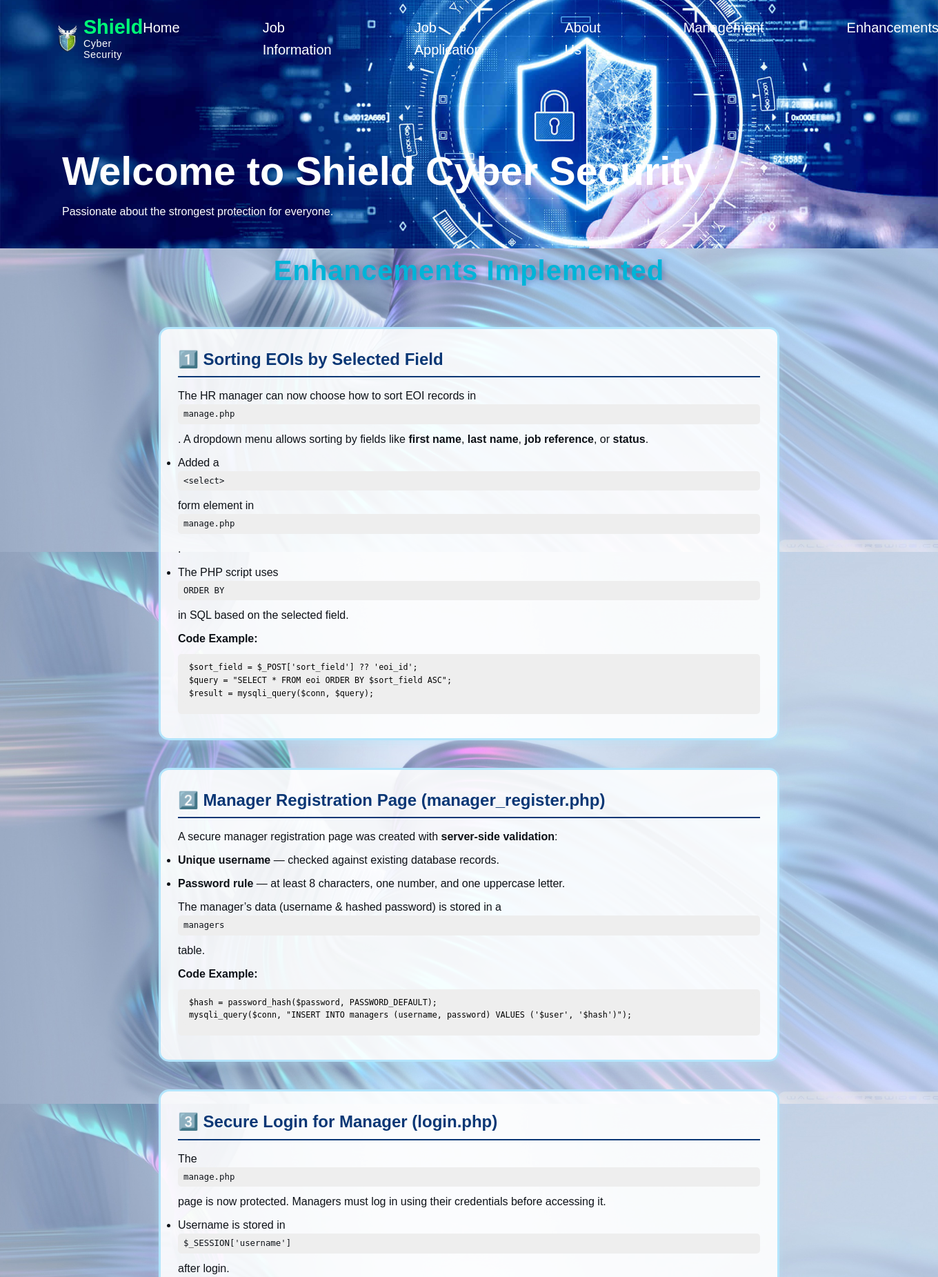
After one commit to Trucphot/thangphuongtruc_2, a PHP site: page /enhancements.php in a window 1360 px wide. The commit adds this page. Shown: the top 1851 px of the page at 69% size. Run offline with PHP 8.4, Linux system fonts and the light colour scheme.

Commit message:
Added login.php

```diff
--- /dev/null
+++ b/enhancements.php
@@ -0,0 +1,106 @@
+<?php
+session_start();
+?>
+
+<!DOCTYPE html>
+<html lang="en">
+<head>
+  <meta charset="UTF-8">
+  <title>Enhancements - G04 Cybersecurity Specialist</title>
+  <meta name="description" content="G04 Cybersecurity Specialist - Enhancements implemented">
+  <meta name="keywords" content="Cybersecurity, G04, Specialist, Enhancements">
+  <meta name="author" content="G04 Cybersecurity Specialist">
+  <meta name="viewport" content="width=device-width, initial-scale=1.0">
+  <link rel="stylesheet" href="styles/main.css">
+  <link rel="stylesheet" href="styles/styleenhancements.css">
+</head>
+<body>
+
+  <?php include("header.inc"); ?>
+
+  <main>
+    <h3>Enhancements Implemented</h3>
+
+    <section>
+      <h2>1️⃣ Sorting EOIs by Selected Field</h2>
+      <p>
+        The HR manager can now choose how to sort EOI records in <code>manage.php</code>.
+        A dropdown menu allows sorting by fields like <b>first name</b>, <b>last name</b>, <b>job reference</b>, or <b>status</b>.
+      </p>
+      <ul>
+        <li>Added a <code>&lt;select&gt;</code> form element in <code>manage.php</code>.</li>
+        <li>The PHP script uses <code>ORDER BY</code> in SQL based on the selected field.</li>
+      </ul>
+      <p><b>Code Example:</b></p>
+      <pre><code>$sort_field = $_POST['sort_field'] ?? 'eoi_id';
+$query = "SELECT * FROM eoi ORDER BY $sort_field ASC";
+$result = mysqli_query($conn, $query);</code></pre>
+    </section>
+
+    <section>
+      <h2>2️⃣ Manager Registration Page (manager_register.php)</h2>
+      <p>
+        A secure manager registration page was created with <b>server-side validation</b>:
+      </p>
+      <ul>
+        <li><b>Unique username</b> — checked against existing database records.</li>
+        <li><b>Password rule</b> — at least 8 characters, one number, and one uppercase letter.</li>
+      </ul>
+      <p>The manager’s data (username & hashed password) is stored in a <code>managers</code> table.</p>
+      <p><b>Code Example:</b></p>
+      <pre><code>$hash = password_hash($password, PASSWORD_DEFAULT);
+mysqli_query($conn, "INSERT INTO managers (username, password) VALUES ('$user', '$hash')");</code></pre>
+    </section>
+
+    <section>
+      <h2>3️⃣ Secure Login for Manager (login.php)</h2>
+      <p>
+        The <code>manage.php</code> page is now protected. Managers must log in using their credentials before accessing it.
+      </p>
+      <ul>
+        <li>Username is stored in <code>$_SESSION['username']</code> after login.</li>
+        <li>Each protected page checks if the session exists before showing content.</li>
+      </ul>
+      <p><b>Code Example:</b></p>
+      <pre><code>session_start();
+if (!isset($_SESSION['username'])) {
+    header("Location: login.php");
+    exit();
+}</code></pre>
+    </section>
+
+    <section>
+      <h2>4️⃣ Lockout After 3 Invalid Login Attempts</h2>
+      <p>
+        To increase security, the login system tracks failed login attempts. After <b>3 failed attempts</b>, the user is <b>locked out</b> for 5 minutes.
+      </p>
+      <ul>
+        <li>Each failed login increments an <code>attempts</code> counter.</li>
+        <li>If counter reaches 3, current time is recorded.</li>
+        <li>The system checks if 5 minutes have passed before allowing login again.</li>
+      </ul>
+      <p><b>Code Example:</b></p>
+      <pre><code>if ($attempts >= 3 && time() - $last_attempt < 300) {
+    echo "Access disabled. Please try again later.";
+} else {
+    // allow login
+}</code></pre>
+    </section>
+
+    <section>
+      <h2>Summary of Enhancements</h2>
+      <ul>
+        <li>✅ Added EOI sorting feature for better data management.</li>
+        <li>✅ Added manager registration with unique username & password validation.</li>
+        <li>✅ Added login system & session-based access control.</li>
+        <li>✅ Added security lockout after 3 failed login attempts.</li>
+      </ul>
+      <p>These enhancements improve the system’s usability, organization, and security.</p>
+    </section>
+
+  </main>
+
+  <?php include("footer.inc"); ?>
+
+</body>
+</html>
--- a/header.inc
+++ b/header.inc
@@ -15,6 +15,8 @@
         <li><a href="jobs.php">Job Information</a></li>
         <li><a href="apply.php">Job Application</a></li>
         <li><a href="about.php">About Us</a></li>
+        <li><a href="login.php">Management</a></li>
+        <li><a href="enhancements.php">Enhancements</a></li>
       </ul>
     </nav>
   </div>
--- /dev/null
+++ b/logout.php
@@ -0,0 +1,6 @@
+<?php
+session_start();
+session_destroy();
+header("Location: index.php");
+exit();
+?>
--- /dev/null
+++ b/styles/styleenhancements.css
@@ -0,0 +1,107 @@
+body {
+  background-image: url('../images/background.jpg');
+  background-size: cover;
+  background-attachment: fixed;
+  background-position: center;
+  line-height: 1.6;
+  display: flex;
+  flex-direction: column;
+}
+
+h3 {
+  color: #00b4d8;
+  text-align: center;
+  font-size: 2.5em;
+  margin-bottom: 50px;
+  text-shadow: 2px 2px 8px rgba(53, 77, 153, 0.5);
+  letter-spacing: 1px;
+  transition: transform 0.3s ease, color 0.3s ease, text-shadow 0.3s ease;
+  cursor: default;
+}
+
+h3:hover {
+  color: #0077b6;
+  transform: scale(1.05);
+  text-shadow: 2px 2px 12px rgba(0, 180, 216, 0.7);
+}
+
+section {
+  background-color: rgba(255, 255, 255, 0.9);
+  border: 3px solid #b3e5fc;
+  border-radius: 15px;
+  padding: 25px;
+  width: 80%;
+  max-width: 900px;
+    margin: 20px auto;
+  margin-bottom: 40px;
+  box-shadow: 0 4px 12px rgba(179, 229, 252, 0.4);
+  transition: transform 0.3s ease, box-shadow 0.3s ease, background 0.3s ease;
+  position: relative;
+  overflow: hidden;
+}
+
+section::before {
+  content: "";
+  position: absolute;
+  top: 0; left: 0;
+  width: 100%; height: 100%;
+  background: linear-gradient(120deg, rgba(255,255,255,0.1), rgba(0,180,216,0.05));
+  opacity: 0;
+  transition: opacity 0.3s ease;
+  border-radius: 15px;
+  pointer-events: none;
+}
+
+section:hover {
+  transform: translateY(-8px) scale(1.02);
+  box-shadow: 0 12px 24px rgba(0,180,216,0.5);
+}
+
+section:hover::before {
+  opacity: 1;
+}
+
+section h2 {
+  color: #0a3775;
+  border-bottom: 2px solid #0a3775;
+  padding-bottom: 5px;
+  margin-bottom: 15px;
+}
+
+section p, section li {
+  color: #0d1117;
+  margin-bottom: 10px;
+  line-height: 1.5;
+}
+
+section code, section pre {
+  background-color: #eee;
+  padding: 5px 8px;
+  border-radius: 5px;
+  font-family: monospace;
+  font-size: 0.95em;
+  display: block;
+  overflow-x: auto;
+  margin-bottom: 10px;
+}
+
+section a {
+  color: #0077b6;
+  font-weight: bold;
+  text-decoration: none;
+  transition: color 0.3s ease;
+}
+
+section a:hover {
+  color: #00aaff;
+}
+
+@media (max-width: 768px) {
+  section {
+    width: 95%;
+    padding: 20px;
+  }
+  section h2 {
+    font-size: 1.3em;
+  }
+}
```
Also changed, not shown: jobs.php (+34 -19 lines), login.php (added, +60 -0 lines), manage.php (+56 -51 lines), project_part_2.sql (deleted, +0 -71 lines), styles/stylelogin.css (added, +89 -0 lines), styles/stylemanage.css (added, +110 -0 lines).
